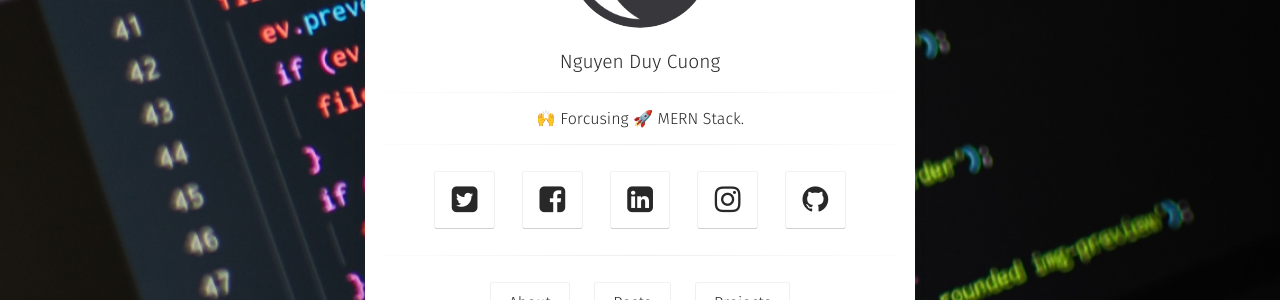
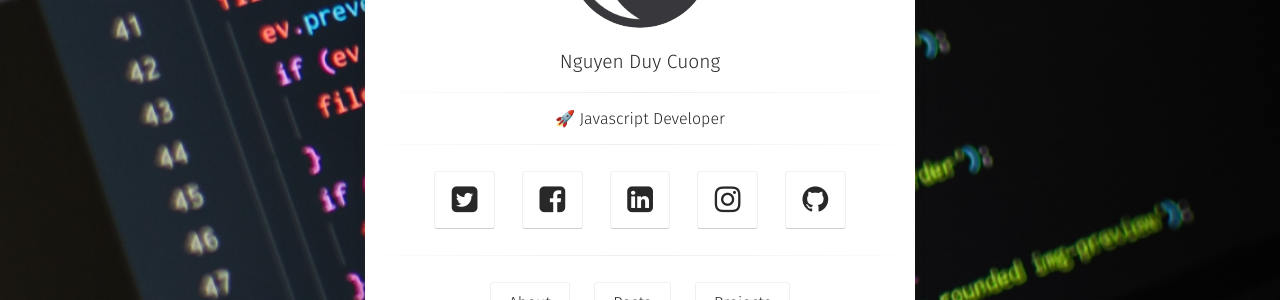
Before and after one commit to xuan2261/cuongw.github.io, a Jekyll site: the page built from index.html, in a window 1280 px wide. Shown: the part 348-648 px from the top of the page. Built offline with Jekyll 4.4.1, drawn with Linux system fonts in a browser that asks for light colours; some web fonts are replaced.

Commit message:
Update _config.yml

```diff
--- a/_config.yml
+++ b/_config.yml
@@ -1,7 +1,7 @@
 # Site
 title:              Nguyen Duy Cuong
-bio:                '🙌 Forcusing 🚀 MERN Stack.'
-description:        "I’m a web developer living in Ho Chi Minh city, Vietnam. I started working with Javascript since 2018 and I loved it. I'm trying everyday to become a MERN Stack( MongoDB, Express, ReactJS, and Node.js )."
+bio:                '🚀 Javascript Developer'
+description:        "I’m a web developer living in Ho Chi Minh city, Vietnam. I started working with Javascript since 2018 and I loved it. I'm trying everyday to become a Javascript Developer."
 reading_time:       true
 words_per_minute:   200
 logo:               'assets/img/logo.png'
```
